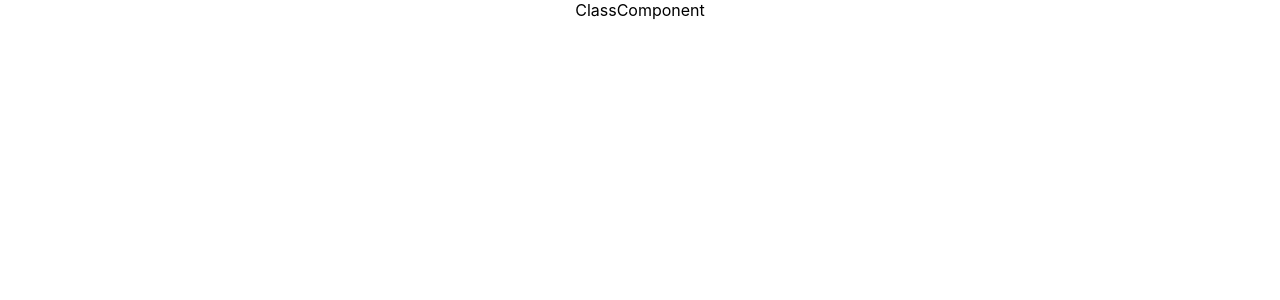
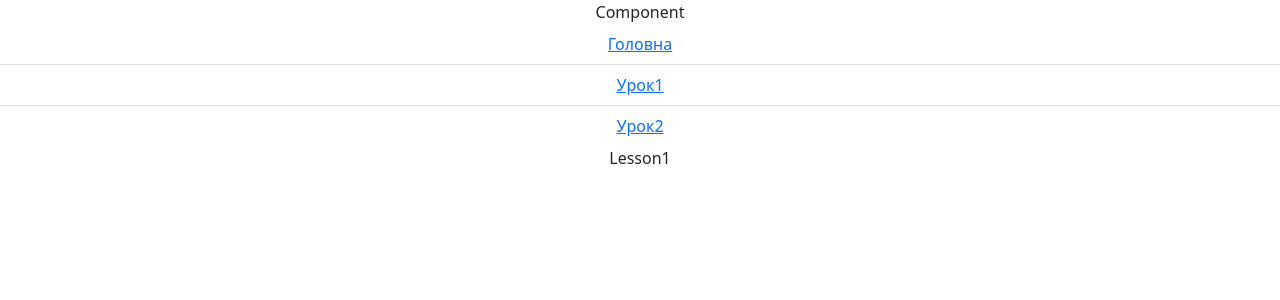
Before and after one commit to RomanAlberdaSoftserveInc/react-mentoring, a React (Create React App) app: page /lesson1 in a window 1280 px wide. Shown: the top 300 px of the page. Built offline with nearby package versions, Linux system fonts and the light colour scheme.

Commit message:
Added routing and react bootstrap

```diff
--- a/package.json
+++ b/package.json
@@ -6,8 +6,11 @@
     "@testing-library/jest-dom": "^5.15.1",
     "@testing-library/react": "^11.2.7",
     "@testing-library/user-event": "^12.8.3",
+    "bootstrap": "^5.1.3",
     "react": "^17.0.2",
+    "react-bootstrap": "^2.0.3",
     "react-dom": "^17.0.2",
+    "react-router-dom": "^6.1.1",
     "react-scripts": "4.0.3",
     "web-vitals": "^1.1.2"
   },
--- a/src/App.js
+++ b/src/App.js
@@ -1,11 +1,33 @@
 import "./App.css";
 
 import Lesson1 from "./Lessons/Lesson1";
+import Lesson2 from "./Lessons/Leeson2";
+import { Routes, Route, Link } from "react-router-dom";
+import { ListGroup } from "react-bootstrap";
 
 function App() {
   return (
     <div className="App">
-      <Lesson1 />
+      <div>Component</div>
+
+      <ListGroup variant="flush">
+        <ListGroup.Item action>
+          <Link to="/">Головна</Link>
+        </ListGroup.Item>
+        <ListGroup.Item action>
+          <Link to="/lesson1">Урок1</Link>
+        </ListGroup.Item>
+        <ListGroup.Item action>
+          <Link to="/lesson2">Урок2</Link>
+        </ListGroup.Item>
+      </ListGroup>
+
+      <div>
+        <Routes>
+          <Route path="/lesson1" element={<Lesson1 />} />
+          <Route path="/lesson2" element={<Lesson2 />} />
+        </Routes>
+      </div>
     </div>
   );
 }
--- /dev/null
+++ b/src/Lessons/Leeson2/index.js
@@ -0,0 +1,5 @@
+const Lesson2 = () => {
+  return " Lesson2";
+};
+
+export default Lesson2;
--- a/src/Lessons/Lesson1/index.js
+++ b/src/Lessons/Lesson1/index.js
@@ -41,7 +41,7 @@ class ClassComponent extends React.Component {
   componentWillUnmount() {}
 
   render() {
-    return "ClassComponent";
+    return "Lesson1";
   }
 }
 
--- a/src/index.js
+++ b/src/index.js
@@ -1,14 +1,18 @@
-import React from 'react';
-import ReactDOM from 'react-dom';
-import './index.css';
-import App from './App';
-import reportWebVitals from './reportWebVitals';
+import React from "react";
+import ReactDOM from "react-dom";
+import "./index.css";
+import App from "./App";
+import reportWebVitals from "./reportWebVitals";
+import { BrowserRouter } from "react-router-dom";
+import "bootstrap/dist/css/bootstrap.min.css";
 
 ReactDOM.render(
   <React.StrictMode>
-    <App />
+    <BrowserRouter>
+      <App />
+    </BrowserRouter>
   </React.StrictMode>,
-  document.getElementById('root')
+  document.getElementById("root")
 );
 
 // If you want to start measuring performance in your app, pass a function
```
Also changed, not shown: 1 other file (tests, documents, lock files or other folders).
